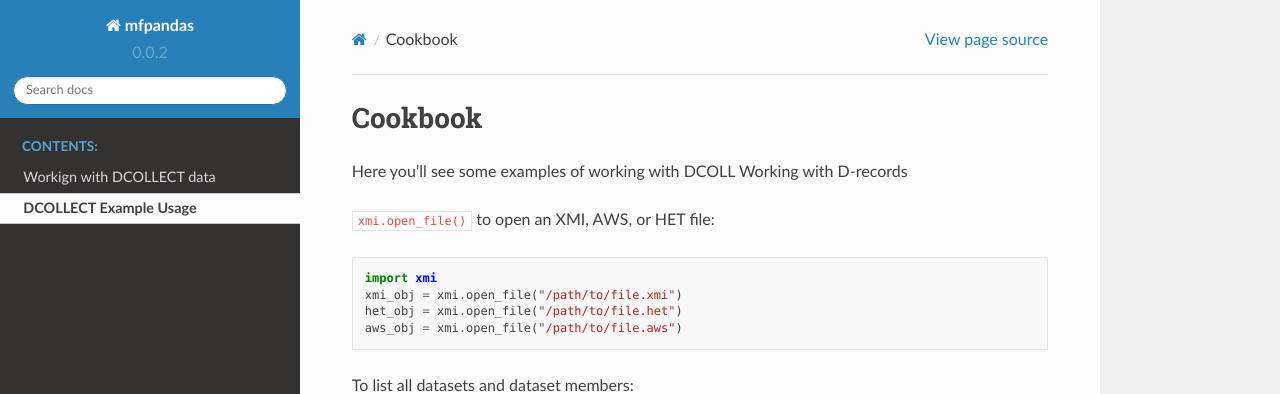
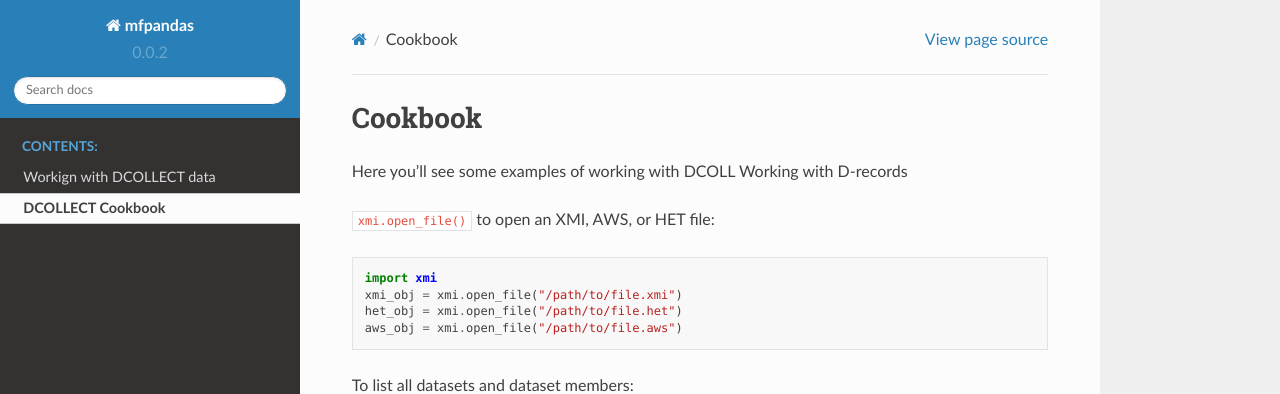
Before and after one commit to wizardofzos/mfpandas, a Sphinx documentation site: the page built from docs/cookbookdcol.rst, in a window 1280 px wide. Shown: the top 394 px of the page. Built offline with Sphinx 7.4.7 and the Read the Docs theme 2.0.0, drawn with Linux system fonts in a browser that asks for light colours.

Commit message:
name change

```diff
--- a/docs/index.rst
+++ b/docs/index.rst
@@ -14,4 +14,4 @@ Contents
    :caption: Contents:
 
    Workign with DCOLLECT data <dcollect>
-   DCOLLECT Example Usage <cookbookdcol>
+   DCOLLECT Cookbook <cookbookdcol>
```
